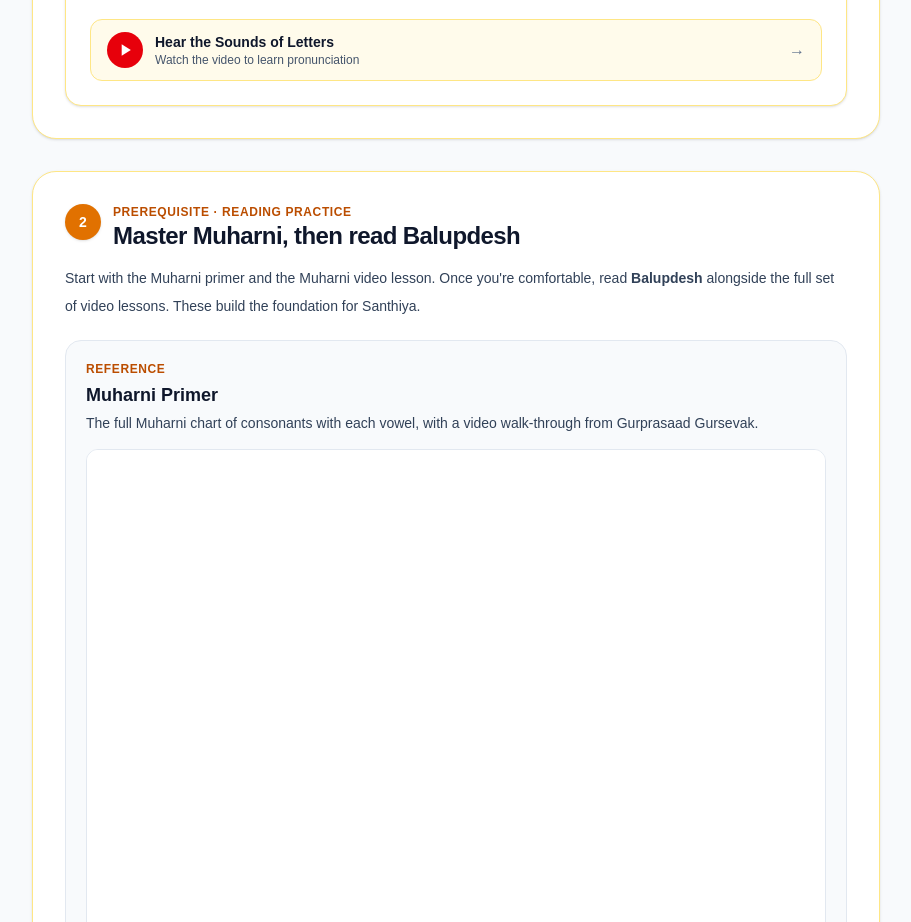
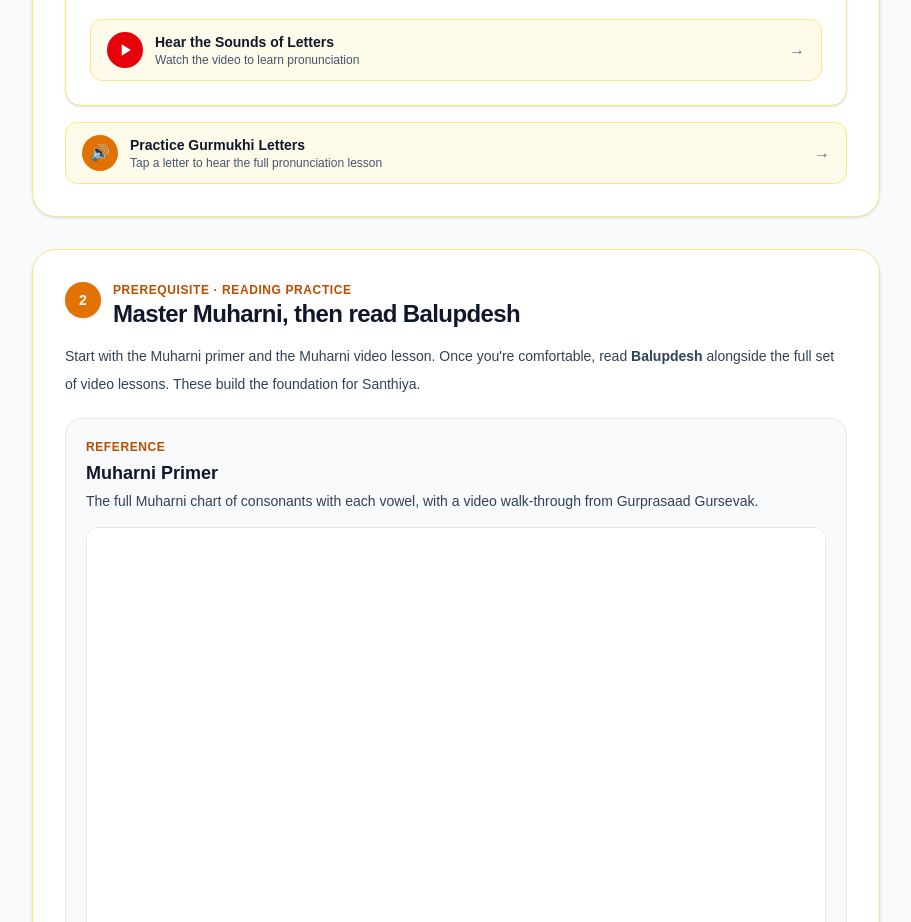
Before and after one commit to gurprasaadgursevak/gurbanitutor-com, a Next.js app: page /muharni in a window 1280 px wide. Shown: the part 1020-1942 px from the top of the page, without its empty margins (184-1095 px from the left). Built offline with nearby package versions, Linux system fonts and the light colour scheme.

Commit message:
Update page.tsx

```diff
--- a/src/app/muharni/page.tsx
+++ b/src/app/muharni/page.tsx
@@ -91,6 +91,26 @@ export default function MuharniPage() {
           <div className="mt-5">
             <PaintiViewer />
           </div>
+
+          <Link
+            href="/games/letters"
+            className="mt-4 flex items-center gap-3 rounded-xl border border-amber-200 bg-amber-50 px-4 py-3 transition hover:border-amber-300"
+          >
+            <span className="flex h-9 w-9 items-center justify-center rounded-full bg-amber-600 text-white">
+              🔊
+            </span>
+            <div className="flex-1">
+              <p className="text-sm font-semibold text-slate-900">
+                Practice Gurmukhi Letters
+              </p>
+              <p className="text-xs text-slate-600">
+                Tap a letter to hear the full pronunciation lesson
+              </p>
+            </div>
+            <span aria-hidden className="text-slate-500">
+              →
+            </span>
+          </Link>
         </section>
 
         {/* Step 2 — Muharni + Balupdesh */}
```
